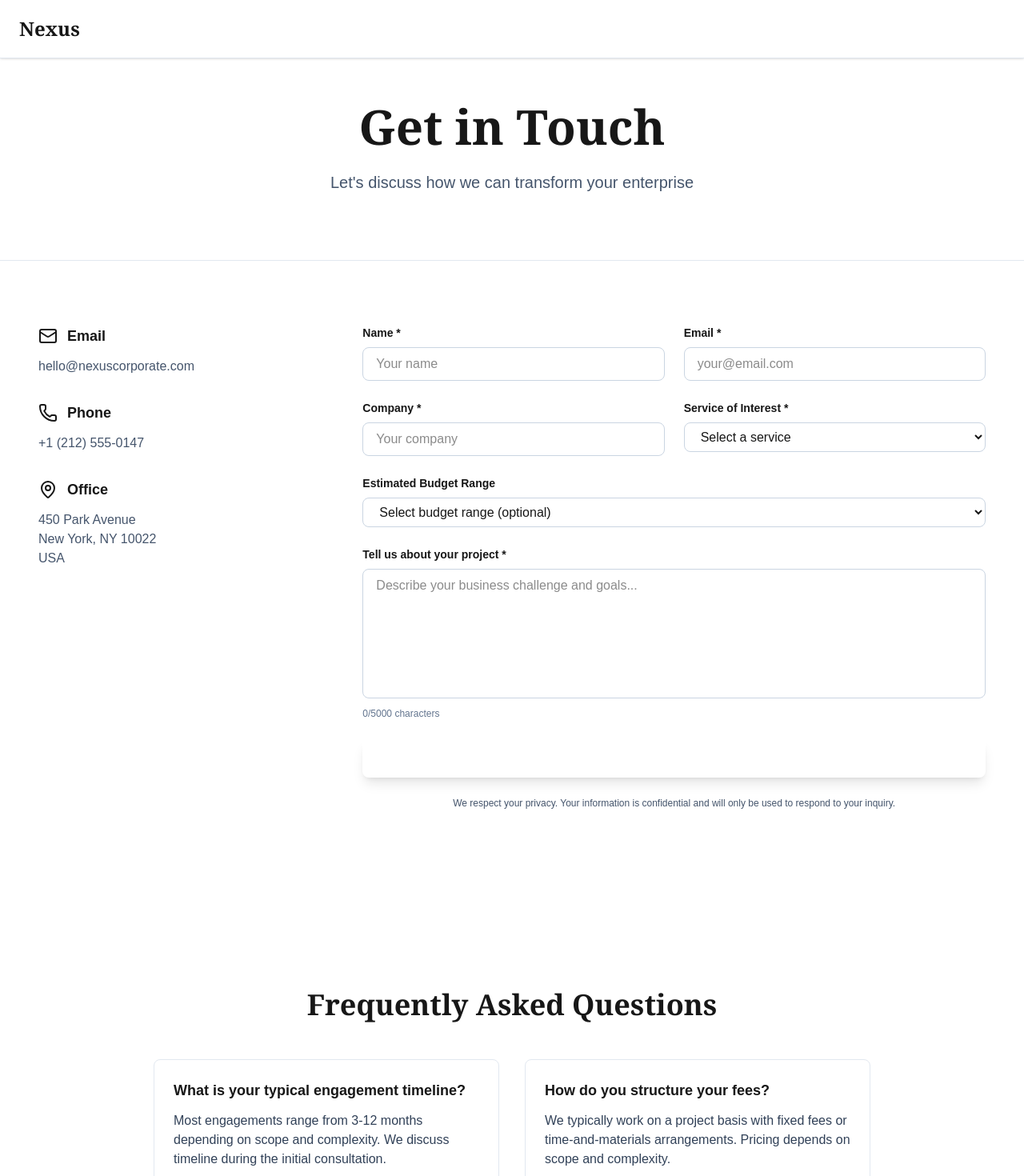
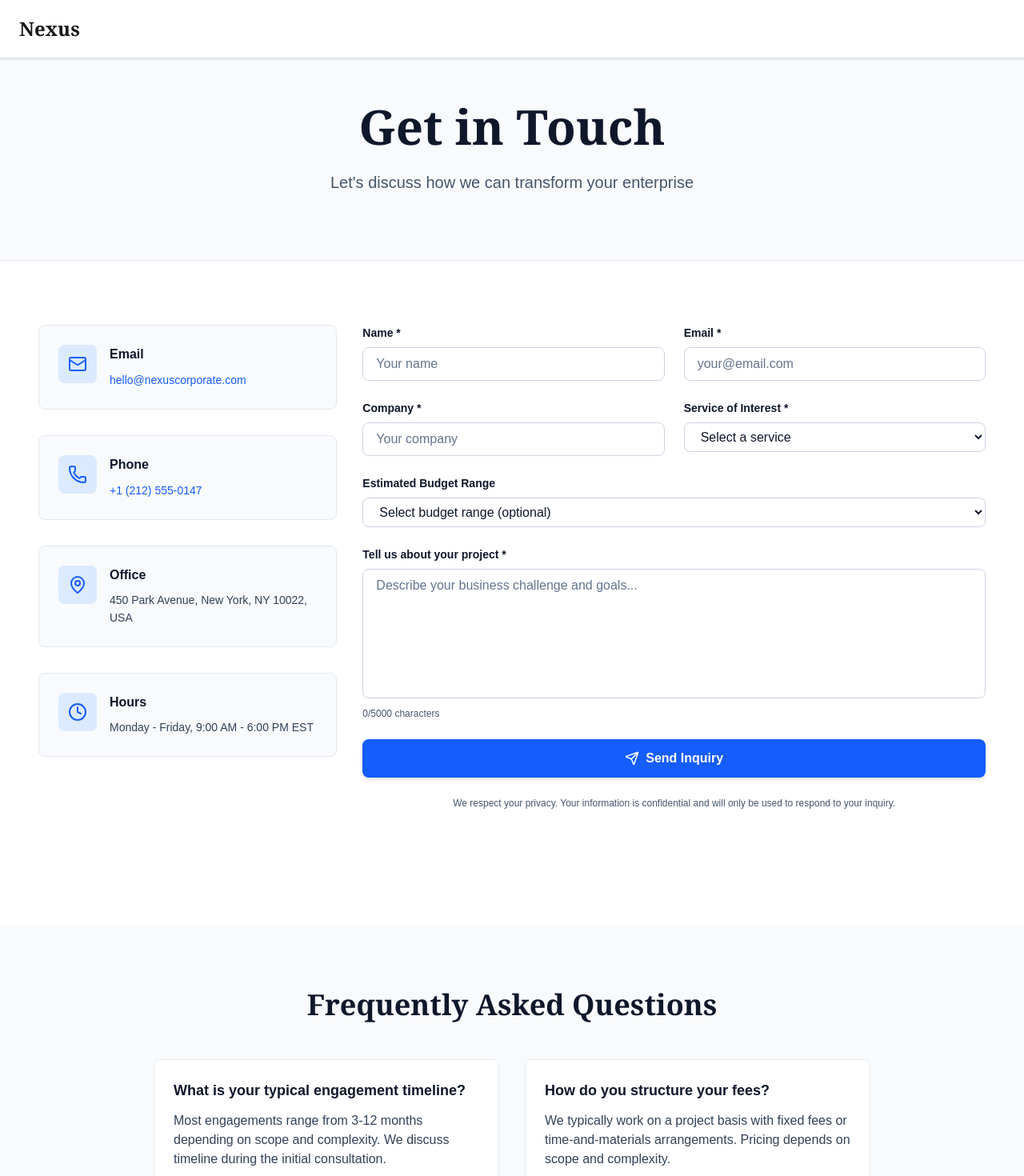
Before and after one commit to primyst/nexus, a Next.js app in the folder my-app/: page /contact in a window 1280 px wide. Shown: the top 1470 px of the page at 80% size. Built offline with nearby package versions, Linux system fonts and the light colour scheme.

Commit message:
Update page.tsx

```diff
--- a/my-app/app/contact/page.tsx
+++ b/my-app/app/contact/page.tsx
@@ -1,7 +1,7 @@
 'use client';
 import { useState } from 'react';
 import Link from 'next/link';
-import { Mail, Phone, MapPin, CheckCircle, AlertCircle } from 'lucide-react';
+import { Mail, Phone, MapPin, Send, CheckCircle, AlertCircle, Clock } from 'lucide-react';
 
 export default function ContactPage() {
   const [formData, setFormData] = useState({
@@ -20,7 +20,7 @@ export default function ContactPage() {
   const handleChange = (e: React.ChangeEvent<HTMLInputElement | HTMLTextAreaElement | HTMLSelectElement>) => {
     const { name, value } = e.target;
     setFormData((prev) => ({ ...prev, [name]: value }));
-    setError(''); // Clear error when user starts typing
+    setError('');
   };
 
   const handleSubmit = async (e: React.FormEvent) => {
@@ -40,8 +40,6 @@ export default function ContactPage() {
       if (response.ok) {
         setSubmitted(true);
         setFormData({ name: '', email: '', company: '', service: '', budget: '', message: '' });
-
-        // Hide success message after 5 seconds
         setTimeout(() => setSubmitted(false), 5000);
       } else {
         setError(data.error || 'An error occurred. Please try again.');
@@ -57,13 +55,13 @@ export default function ContactPage() {
   return (
     <main className="bg-white">
       {/* Hero */}
-      <section className="pt-32 pb-20 px-6 md:px-12 bg-brand-light border-b border-slate-200">
+      <section className="pt-32 pb-20 px-6 md:px-12 bg-slate-50 border-b border-slate-200 animate-fade-in">
         <div className="max-w-7xl mx-auto">
           <div className="text-center">
-            <h1 className="text-5xl md:text-6xl font-bold text-brand-dark mb-6 font-serif">
+            <h1 className="text-5xl md:text-6xl font-bold text-slate-900 mb-6 font-serif animate-slide-down">
               Get in Touch
             </h1>
-            <p className="text-xl text-slate-600 max-w-3xl mx-auto leading-relaxed">
+            <p className="text-xl text-slate-600 max-w-3xl mx-auto leading-relaxed animate-fade-in-up" style={{ animationDelay: '0.1s' }}>
               Let's discuss how we can transform your enterprise
             </p>
           </div>
@@ -75,66 +73,30 @@ export default function ContactPage() {
         <div className="max-w-7xl mx-auto">
           <div className="grid md:grid-cols-3 gap-8 mb-16">
             {/* Contact Info */}
-            <div className="md:col-span-1 space-y-8">
-              <div>
-                <div className="flex items-center gap-3 mb-3">
-                  <Mail className="text-brand-accent" size={24} />
-                  <h3 className="text-lg font-bold text-brand-dark">Email</h3>
-                </div>
-                <a
-                  href="mailto:hello@nexuscorporate.com"
-                  className="text-slate-600 hover:text-brand-accent transition-colors"
-                >
-                  hello@nexuscorporate.com
-                </a>
-              </div>
-
-              <div>
-                <div className="flex items-center gap-3 mb-3">
-                  <Phone className="text-brand-accent" size={24} />
-                  <h3 className="text-lg font-bold text-brand-dark">Phone</h3>
-                </div>
-                <a
-                  href="tel:+12125550147"
-                  className="text-slate-600 hover:text-brand-accent transition-colors"
-                >
-                  +1 (212) 555-0147
-                </a>
-              </div>
-
-              <div>
-                <div className="flex items-center gap-3 mb-3">
-                  <MapPin className="text-brand-accent" size={24} />
-                  <h3 className="text-lg font-bold text-brand-dark">Office</h3>
-                </div>
-                <p className="text-slate-600">
-                  450 Park Avenue
-                  <br />
-                  New York, NY 10022
-                  <br />
-                  USA
-                </p>
-              </div>
+            <div className="md:col-span-1 space-y-8 animate-fade-in-left">
+              <ContactCard icon={<Mail size={24} />} title="Email" content="hello@nexuscorporate.com" href="mailto:hello@nexuscorporate.com" delay={0} />
+              <ContactCard icon={<Phone size={24} />} title="Phone" content="+1 (212) 555-0147" href="tel:+12125550147" delay={0.1} />
+              <ContactCard icon={<MapPin size={24} />} title="Office" content="450 Park Avenue, New York, NY 10022, USA" delay={0.2} />
+              <ContactCard icon={<Clock size={24} />} title="Hours" content="Monday - Friday, 9:00 AM - 6:00 PM EST" delay={0.3} />
             </div>
 
             {/* Contact Form */}
-            <div className="md:col-span-2">
+            <div className="md:col-span-2 animate-fade-in-right" style={{ animationDelay: '0.2s' }}>
               {submitted ? (
-                <div className="bg-green-50 border-2 border-green-200 rounded-lg p-8 text-center animate-fade-in">
-                  <CheckCircle className="text-green-600 mx-auto mb-4" size={48} />
-                  <h3 className="text-2xl font-bold text-green-900 mb-2">Thank You!</h3>
-                  <p className="text-green-700 mb-4">
+                <div className="bg-emerald-50 border-2 border-emerald-300 rounded-lg p-8 text-center animate-fade-in">
+                  <CheckCircle className="text-emerald-600 mx-auto mb-4" size={48} />
+                  <h3 className="text-2xl font-bold text-emerald-900 mb-2">Thank You!</h3>
+                  <p className="text-emerald-700 mb-4">
                     We've received your inquiry and will get back to you within 24 hours.
                   </p>
-                  <p className="text-sm text-green-600">
+                  <p className="text-sm text-emerald-600">
                     Check your email for confirmation.
                   </p>
                 </div>
               ) : (
                 <form onSubmit={handleSubmit} className="space-y-6">
-                  {/* Error Message */}
                   {error && (
-                    <div className="bg-red-50 border-2 border-red-200 rounded-lg p-4 flex items-start gap-3">
+                    <div className="bg-red-50 border-2 border-red-300 rounded-lg p-4 flex items-start gap-3 animate-shake">
                       <AlertCircle className="text-red-600 flex-shrink-0 mt-0.5" size={20} />
                       <div>
                         <p className="text-red-900 font-semibold">Error</p>
@@ -143,9 +105,9 @@ export default function ContactPage() {
                     </div>
                   )}
 
-                  <div className="grid md:grid-cols-2 gap-6">
+                  <div className="grid md:grid-cols-2 gap-6 animate-fade-in-up" style={{ animationDelay: '0.1s' }}>
                     <div>
-                      <label className="block text-sm font-semibold text-brand-dark mb-2">
+                      <label className="block text-sm font-semibold text-slate-900 mb-2">
                         Name *
                       </label>
                       <input
@@ -156,12 +118,12 @@ export default function ContactPage() {
                         required
                         minLength={2}
                         maxLength={100}
-                        className="w-full px-4 py-2 border border-slate-300 rounded-lg focus:outline-none focus:border-brand-accent focus:ring-2 focus:ring-brand-accent/20 transition-all"
+                        className="w-full px-4 py-2 border border-slate-300 rounded-lg focus:outline-none focus:border-blue-600 focus:ring-2 focus:ring-blue-200 transition-all text-slate-900 placeholder:text-slate-500"
                         placeholder="Your name"
                       />
                     </div>
                     <div>
-                      <label className="block text-sm font-semibold text-brand-dark mb-2">
+                      <label className="block text-sm font-semibold text-slate-900 mb-2">
                         Email *
                       </label>
                       <input
@@ -170,15 +132,15 @@ export default function ContactPage() {
                         value={formData.email}
                         onChange={handleChange}
                         required
-                        className="w-full px-4 py-2 border border-slate-300 rounded-lg focus:outline-none focus:border-brand-accent focus:ring-2 focus:ring-brand-accent/20 transition-all"
+                        className="w-full px-4 py-2 border border-slate-300 rounded-lg focus:outline-none focus:border-blue-600 focus:ring-2 focus:ring-blue-200 transition-all text-slate-900 placeholder:text-slate-500"
                         placeholder="your@email.com"
                       />
                     </div>
                   </div>
 
-                  <div className="grid md:grid-cols-2 gap-6">
+                  <div className="grid md:grid-cols-2 gap-6 animate-fade-in-up" style={{ animationDelay: '0.15s' }}>
                     <div>
-                      <label className="block text-sm font-semibold text-brand-dark mb-2">
+                      <label className="block text-sm font-semibold text-slate-900 mb-2">
                         Company *
                       </label>
                       <input
@@ -189,12 +151,12 @@ export default function ContactPage() {
                         required
                         minLength={2}
                         maxLength={100}
-                        className="w-full px-4 py-2 border border-slate-300 rounded-lg focus:outline-none focus:border-brand-accent focus:ring-2 focus:ring-brand-accent/20 transition-all"
+                        className="w-full px-4 py-2 border border-slate-300 rounded-lg focus:outline-none focus:border-blue-600 focus:ring-2 focus:ring-blue-200 transition-all text-slate-900 placeholder:text-slate-500"
                         placeholder="Your company"
                       />
                     </div>
                     <div>
-                      <label className="block text-sm font-semibold text-brand-dark mb-2">
+                      <label className="block text-sm font-semibold text-slate-900 mb-2">
                         Service of Interest *
                       </label>
                       <select
@@ -202,7 +164,7 @@ export default function ContactPage() {
                         value={formData.service}
                         onChange={handleChange}
                         required
-                        className="w-full px-4 py-2 border border-slate-300 rounded-lg focus:outline-none focus:border-brand-accent focus:ring-2 focus:ring-brand-accent/20 transition-all"
+                        className="w-full px-4 py-2 border border-slate-300 rounded-lg focus:outline-none focus:border-blue-600 focus:ring-2 focus:ring-blue-200 transition-all text-slate-900"
                       >
                         <option value="">Select a service</option>
                         <option value="supply-chain">Supply Chain Optimization</option>
@@ -214,15 +176,15 @@ export default function ContactPage() {
                     </div>
                   </div>
 
-                  <div>
-                    <label className="block text-sm font-semibold text-brand-dark mb-2">
+                  <div className="animate-fade-in-up" style={{ animationDelay: '0.2s' }}>
+                    <label className="block text-sm font-semibold text-slate-900 mb-2">
                       Estimated Budget Range
                     </label>
                     <select
                       name="budget"
                       value={formData.budget}
                       onChange={handleChange}
-                      className="w-full px-4 py-2 border border-slate-300 rounded-lg focus:outline-none focus:border-brand-accent focus:ring-2 focus:ring-brand-accent/20 transition-all"
+                      className="w-full px-4 py-2 border border-slate-300 rounded-lg focus:outline-none focus:border-blue-600 focus:ring-2 focus:ring-blue-200 transition-all text-slate-900"
                     >
                       <option value="">Select budget range (optional)</option>
                       <option value="250k-500k">$250K - $500K</option>
@@ -232,8 +194,8 @@ export default function ContactPage() {
                     </select>
                   </div>
 
-                  <div>
-                    <label className="block text-sm font-semibold text-brand-dark mb-2">
+                  <div className="animate-fade-in-up" style={{ animationDelay: '0.25s' }}>
+                    <label className="block text-sm font-semibold text-slate-900 mb-2">
                       Tell us about your project *
                     </label>
                     <textarea
@@ -244,10 +206,10 @@ export default function ContactPage() {
                       minLength={10}
                       maxLength={5000}
                       rows={6}
-                      className="w-full px-4 py-2 border border-slate-300 rounded-lg focus:outline-none focus:border-brand-accent focus:ring-2 focus:ring-brand-accent/20 transition-all resize-none"
+                      className="w-full px-4 py-2 border border-slate-300 rounded-lg focus:outline-none focus:border-blue-600 focus:ring-2 focus:ring-blue-200 transition-all text-slate-900 placeholder:text-slate-500 resize-none"
                       placeholder="Describe your business challenge and goals..."
                     />
-                    <p className="text-xs text-slate-500 mt-1">
+                    <p className="text-xs text-slate-600 mt-1">
                       {formData.message.length}/5000 characters
                     </p>
                   </div>
@@ -255,10 +217,12 @@ export default function ContactPage() {
                   <button
                     type="submit"
                     disabled={loading}
-                    className="w-full bg-brand-accent text-white px-8 py-3 rounded-lg font-semibold hover:bg-brand-blue transition-all duration-300 shadow-lg hover:shadow-xl disabled:opacity-50 disabled:cursor-not-allowed disabled:hover:bg-brand-accent"
+                    className="w-full bg-blue-600 text-white px-8 py-3 rounded-lg font-semibold hover:bg-blue-700 transition-all duration-300 flex items-center justify-center gap-2 disabled:opacity-50 disabled:cursor-not-allowed transform hover:scale-105 active:scale-95 shadow-md hover:shadow-lg animate-fade-in-up"
+                    style={{ animationDelay: '0.3s' }}
                   >
+                    <Send size={18} />
                     {loading ? (
-                      <span className="flex items-center justify-center gap-2">
+                      <span className="flex items-center gap-2">
                         <span className="w-4 h-4 border-2 border-white border-t-transparent rounded-full animate-spin" />
                         Sending...
                       </span>
@@ -278,9 +242,9 @@ export default function ContactPage() {
       </section>
 
       {/* FAQ */}
-      <section className="py-20 px-6 md:px-12 bg-brand-light">
+      <section className="py-20 px-6 md:px-12 bg-slate-50">
         <div className="max-w-7xl mx-auto">
-          <h2 className="text-4xl font-bold text-brand-dark mb-12 text-center font-serif">
+          <h2 className="text-4xl font-bold text-slate-900 mb-12 text-center font-serif animate-slide-down">
             Frequently Asked Questions
           </h2>
 
@@ -311,8 +275,12 @@ export default function ContactPage() {
                 a: 'Yes, we specialize in integrating with existing systems and infrastructure. We assess compatibility during the initial consultation.',
               },
             ].map((item, idx) => (
-              <div key={idx} className="bg-white rounded-lg p-6 border border-slate-200 hover:border-brand-accent transition-all duration-300">
-                <h3 className="text-lg font-bold text-brand-dark mb-3">{item.q}</h3>
+              <div
+                key={idx}
+                className="bg-white rounded-lg p-6 border border-slate-200 hover:border-blue-400 transition-all duration-300 transform hover:scale-105 animate-fade-in-up"
+                style={{ animationDelay: `${idx * 0.05}s` }}
+              >
+                <h3 className="text-lg font-bold text-slate-900 mb-3">{item.q}</h3>
                 <p className="text-slate-700">{item.a}</p>
               </div>
             ))}
@@ -321,8 +289,8 @@ export default function ContactPage() {
       </section>
 
       {/* CTA */}
-      <section className="py-20 px-6 md:px-12 bg-brand-dark">
-        <div className="max-w-7xl mx-auto text-center">
+      <section className="py-20 px-6 md:px-12 bg-slate-900">
+        <div className="max-w-7xl mx-auto text-center animate-fade-in-up">
           <h2 className="text-4xl font-bold text-white mb-6 font-serif">
             Ready to Get Started?
           </h2>
@@ -334,3 +302,28 @@ export default function ContactPage() {
     </main>
   );
 }
+
+function ContactCard({ icon, title, content, href, delay }: { icon: React.ReactNode; title: string; content: string; href?: string; delay: number }) {
+  return (
+    <div
+      className="bg-slate-50 rounded-lg p-6 border border-slate-200 hover:border-blue-400 hover:shadow-lg transition-all duration-300 transform hover:scale-105 animate-fade-in-up"
+      style={{ animationDelay: `${delay}s` }}
+    >
+      <div className="flex items-start gap-4">
+        <div className="bg-blue-100 p-3 rounded-lg flex-shrink-0">
+          <div className="text-blue-600">{icon}</div>
+        </div>
+        <div>
+          <h4 className="font-bold text-slate-900 mb-2">{title}</h4>
+          {href ? (
+            <a href={href} className="text-blue-600 hover:text-blue-700 transition-colors text-sm break-all font-medium">
+              {content}
+            </a>
+          ) : (
+            <p className="text-slate-700 text-sm leading-relaxed">{content}</p>
+          )}
+        </div>
+      </div>
+    </div>
+  );
+}
```
